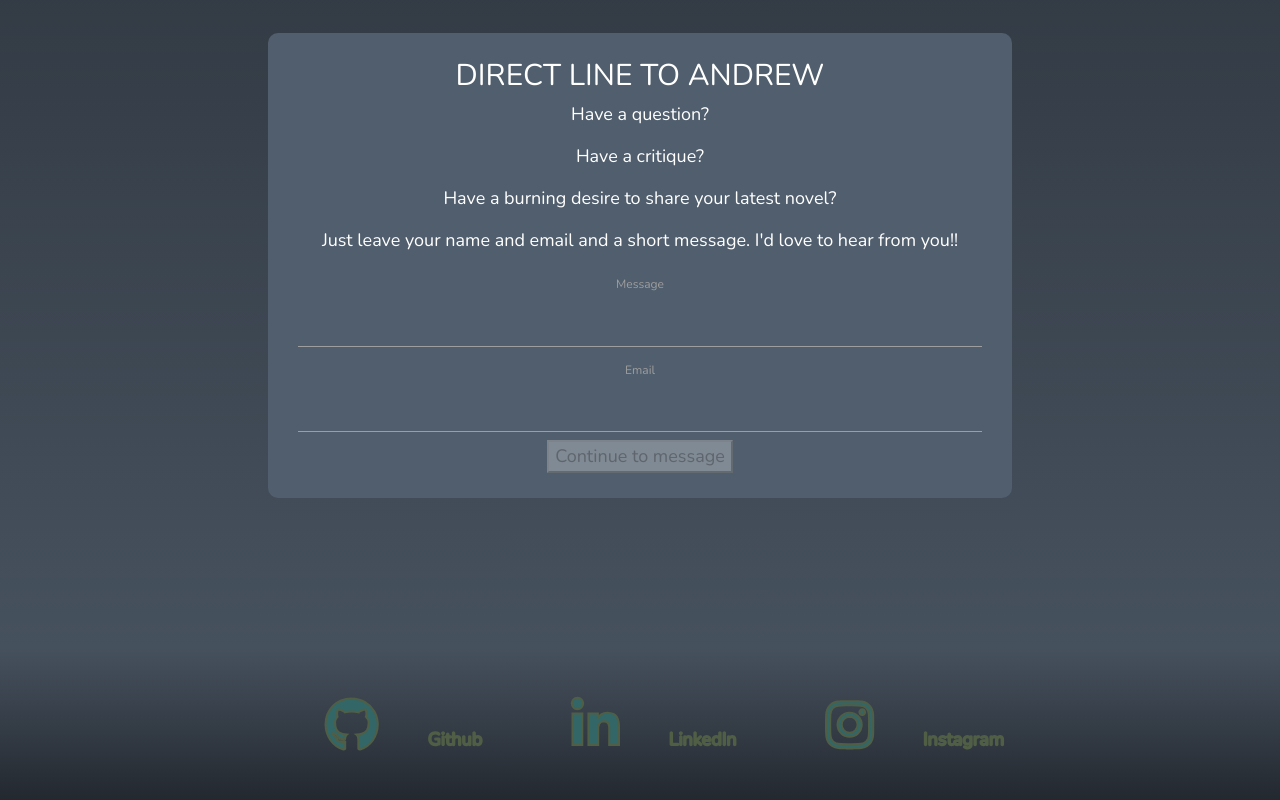
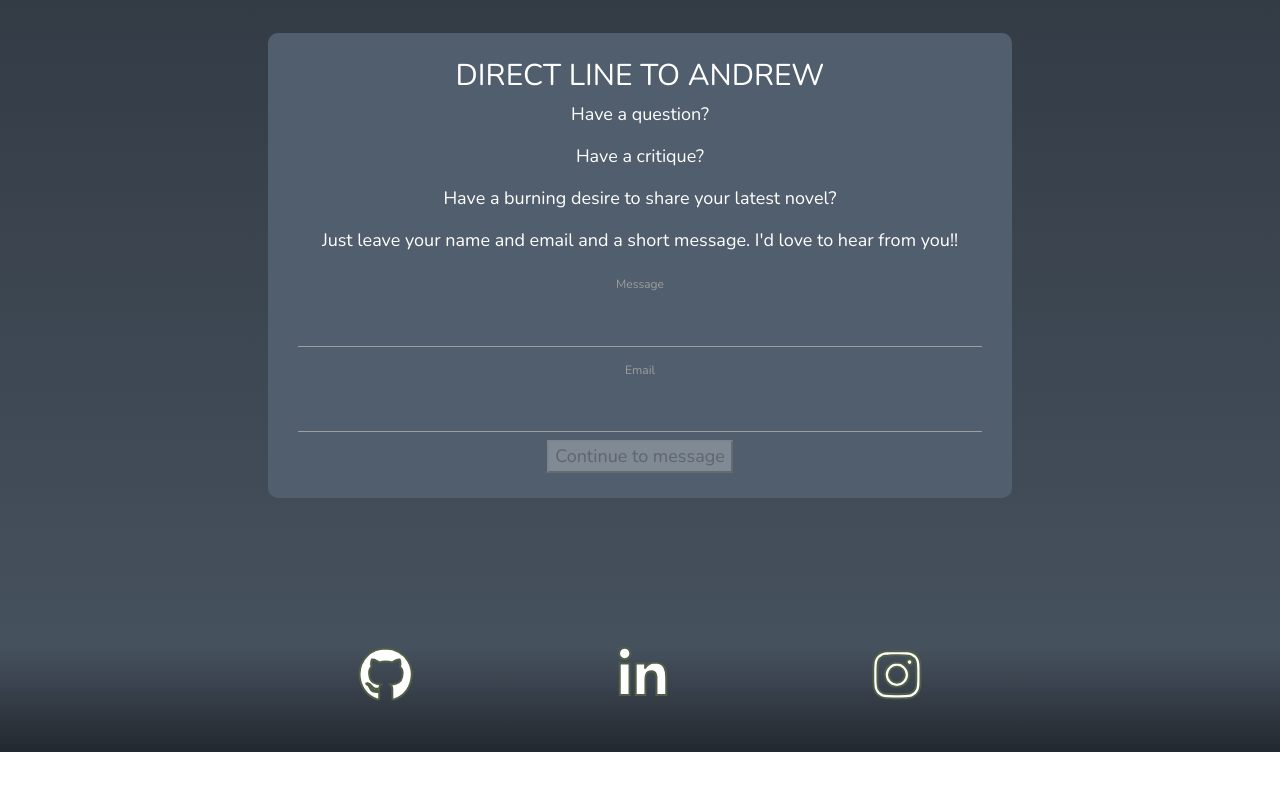
Before and after one commit to jazznerd206/Andrew-Miller, a React (Create React App) app in the folder portfolio/: page / in a window 1280 px wide. Shown: the part 3441-4241 px from the top of the page. After the commit the page ends 4193 px from the top, so only its background shows below. Built offline with nearby package versions, Linux system fonts and the light colour scheme.

Commit message:
style footer

```diff
--- a/portfolio/src/components/Footer/footer.js
+++ b/portfolio/src/components/Footer/footer.js
@@ -4,22 +4,25 @@ import './style.css';
 function Footer() {
     return (
         <div className="footer-wrapper">
-            {/* <div className="title">
-                <i className="fas fa-arrow-down fa-3x footer-icon"></i><span><h1>-- Find me here --</h1></span><i className="fas fa-arrow-down fa-3x footer-icon"></i>
-            </div> */}
             <div className="footer-layer-one">
+                <a target="_blank" href="https://github.com/jazznerd206" >
                     <div className="icon-wrapper">
                         <i className="fab fa-github fa-3x footer-icon"></i>
-                    <span>Github</span>
+                        {/* <span>Github</span> */}
                     </div>
+                </a>
+                <a target="_blank" href="https://www.linkedin.com/in/andrew-miller-113a1a195/" >
                     <div className="icon-wrapper">
                         <i className="fab fa-linkedin-in fa-3x footer-icon"></i>
-                    <span>LinkedIn</span>
+                        {/* <span>LinkedIn</span> */}
                     </div>
+                </a>
+                <a target="_blank" href="https://www.instagram.com/206alm/?hl=en" >
                     <div className="icon-wrapper">
                         <i className="fab fa-instagram fa-3x footer-icon"></i>
-                    <span>Instagram</span>
+                        {/* <span>Instagram</span> */}
                     </div>
+                </a>
             </div>
 
         </div>
--- a/portfolio/src/components/Footer/style.css
+++ b/portfolio/src/components/Footer/style.css
@@ -4,8 +4,11 @@
     width: 100%;
     height: auto;
     background-image: linear-gradient(to bottom, #46515e, #23282F);
+    -webkit-text-stroke: 2px  #515E46; /* width and color */
+}
 
-    -webkit-text-stroke: 2px  #515E46; /* width and color */
+a {
+    color: white;
 }
 
 .title {
@@ -28,7 +31,7 @@
 }
 
 .footer-icon {
-    padding: 50px 50px 50px 50px;
+    padding: 0 50px 50px 50px;
 }
 
 @media only screen and (max-width: 600px) {
```
Lines whose indentation alone changed are shown as unchanged.
